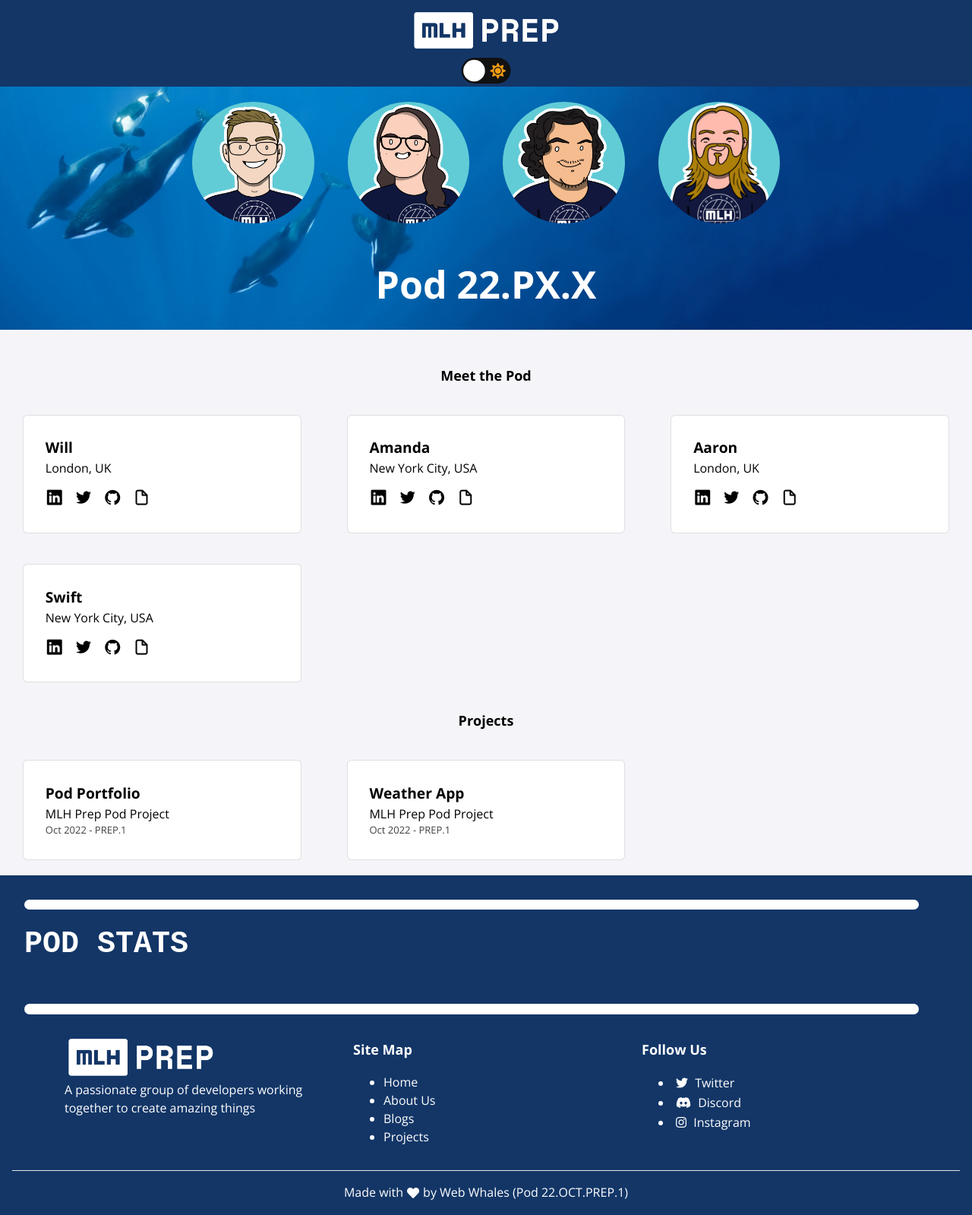
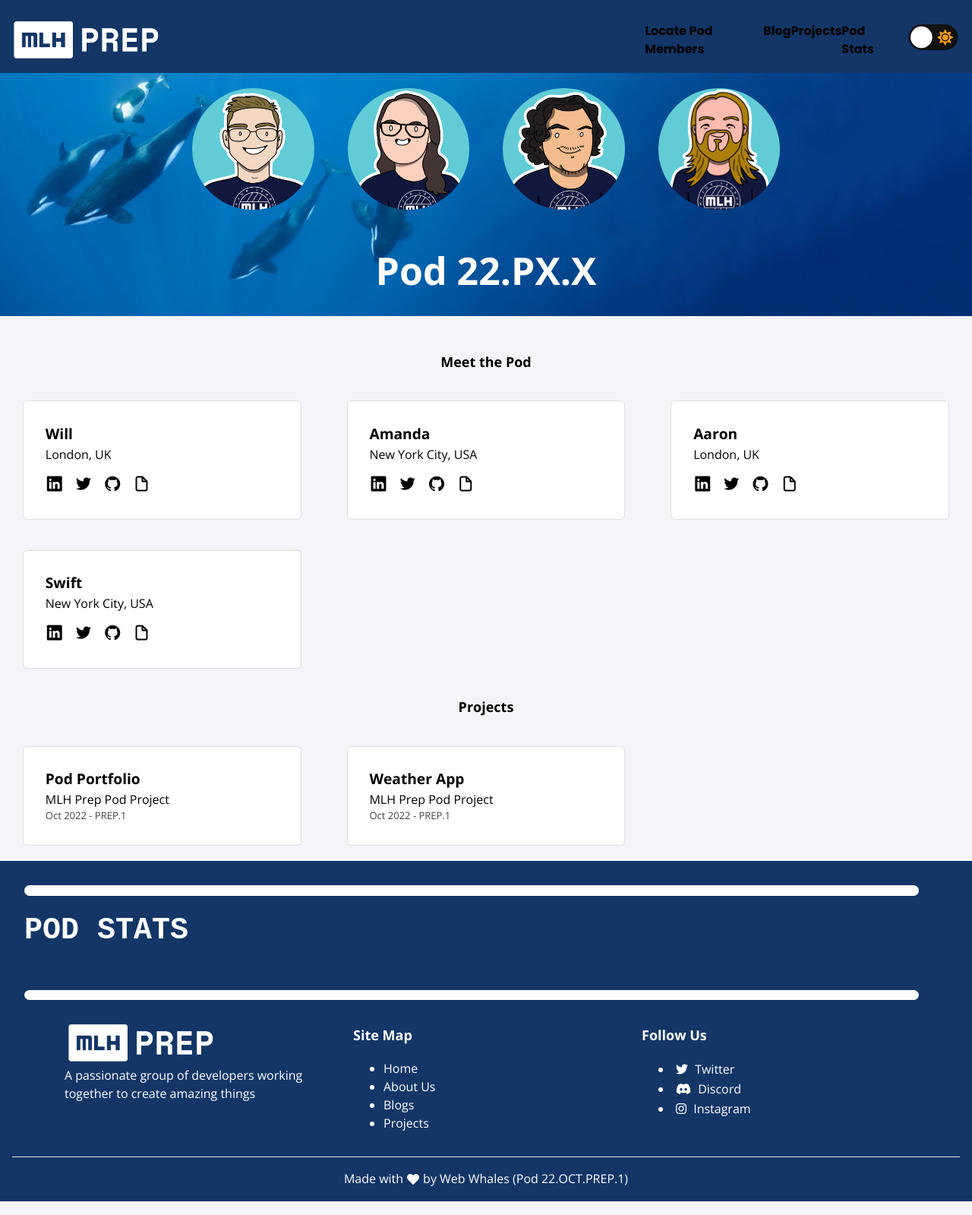
Before and after one commit to MLH-Fellowship/prep-portfolio-22.OCT.PREP.1, a Jekyll site: the page built from index.html, in a window 1280 px wide. Shown: the whole page at 76% size. Built offline with Jekyll 4.4.1, drawn with Linux system fonts in a browser that asks for light colours; nearby versions of some CDN libraries.

Commit message:
Basic NavBar setup.

```diff
--- a/_includes/navbar.html
+++ b/_includes/navbar.html
@@ -6,9 +6,13 @@
             </div>
         </a>
     </div>
-</header>
-<header class="nav-bar">
-    <div class="nav-content one-quarter" id="switch">
+    <div class="links">
+        <a href="#">Locate Pod Members</a>
+        <a href="#">Blog</a>
+        <a href="#projects">Projects</a>
+        <a href="#podStats">Pod Stats</a>
+    </div>
+    <div class="one-quarter" id="switch">
         <input type="checkbox" class="checkbox" id="chk" />
         <label class="label" for="chk">
             <i class="fas fa-moon"></i>
@@ -17,3 +21,5 @@
         </label>
     </div>
 </header>
+<!-- <header class="nav-bar">
+</header> -->
--- a/_includes/podStats.html
+++ b/_includes/podStats.html
@@ -1,4 +1,4 @@
-<div class="stats">
+<div class="stats" id="podStats">
     <div class="headline"></div>
     <div class="statsTitle">POD STATS</div>
     <div class="statsCards"></div>
--- a/_includes/projects.html
+++ b/_includes/projects.html
@@ -1,11 +1,11 @@
-<h2>Projects</h2>
+<h2 id="projects">Projects</h2>
 <div class="card-container">
-    {% for item in site.data.projects %}
-    {% if item.page-name %}
-    <a href="/projects/{{ item.page-name }}">
+  {% for item in site.data.projects %}
+  {% if item.page-name %}
+  <a href="/projects/{{ item.page-name }}">
     {% else %}
     <a>
-    {% endif %}
+      {% endif %}
       <div class="card projects">
         <div class="info">
           <p class="title">{{ item.title }}</p>
@@ -15,4 +15,4 @@
       </div>
     </a>
     {% endfor %}
-  </div>
+</div>
--- a/_sass/navbar.scss
+++ b/_sass/navbar.scss
@@ -5,7 +5,7 @@
     font-weight: 700 !important;
     padding-top: 10px;
     display:flex;
-    justify-content: space-around;
+    justify-content: space-between;
     align-items: center;
 }
 
@@ -17,7 +17,7 @@
 
 .nav-content .nav-logo {
     height: 60px;
-    margin: auto;
+    // margin: auto;
 }
 
 .nav-logo {
@@ -30,12 +30,24 @@
     width: 200px;
 }
 
-.nav-content nav {
-    display: block;
+.nav-content {
+	display: flex;
     width: 100%;
     text-align: right;
     padding-top: 0px;
     padding-right: 0px;
+	margin: 1vw;
+}
+
+.one-quarter {
+	margin: 2vw;
+
+}
+
+.links {
+	display: flex;
+	width: 40vw;
+	justify-content: space-around;
 }
 
 .checkbox {
```
